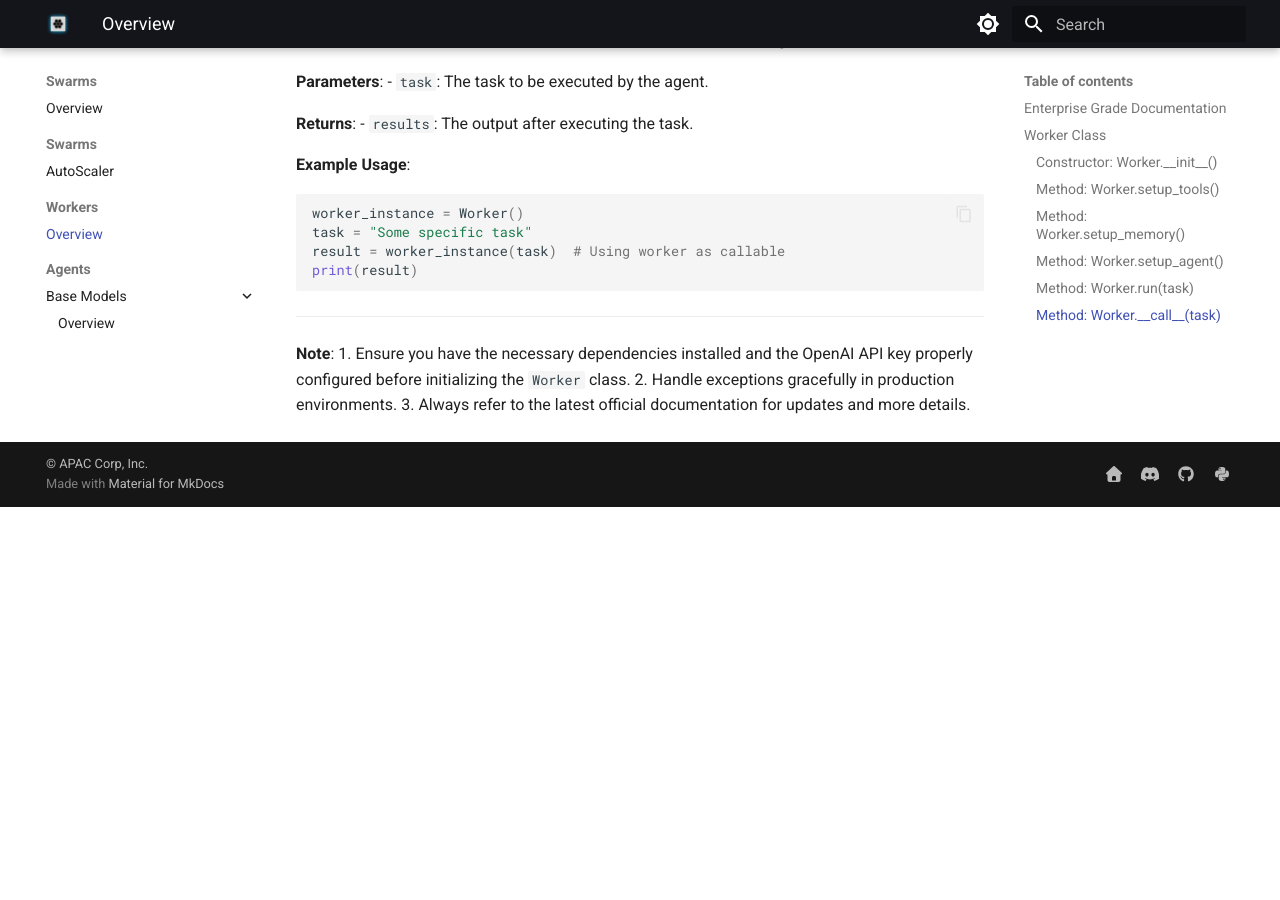
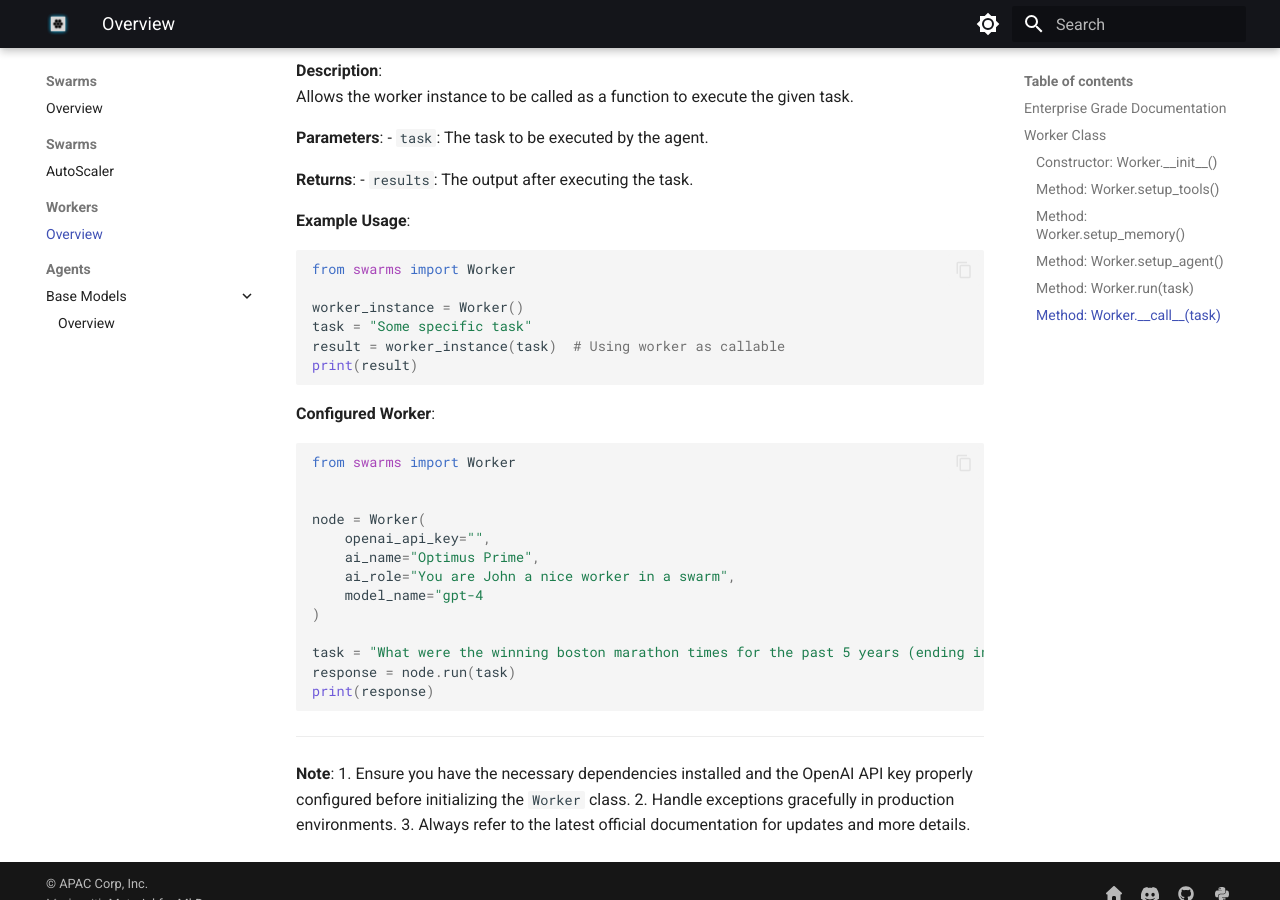
Before and after one commit to kyegomez/swarms-docs, an MkDocs documentation site: the page built from docs/swarms/workers/index.md, in a window 1280 px wide and 900 px high, scrolled down 2503 px. Built offline with MkDocs 1.6.1 and Material for MkDocs 9.7.7, drawn with Linux system fonts in a browser that asks for light colours; before the commit the page ends 3010 px from its top, so only the background shows below that; some of the changed text lies outside the part shown.

Commit message:
configured example

````diff
--- a/docs/swarms/workers/index.md
+++ b/docs/swarms/workers/index.md
@@ -5,6 +5,10 @@
 ## Worker Class
 
 The `Worker` class represents a core component of the framework designed to interact with ChatOpenAI models, utilize embeddings and vector stores, and run tasks. Enhanced with logging, error handling, and timing utilities, this class is integral for scalable and efficient task processing.
+
+```
+from swarms import WorkerNode
+```
 
 ---
 
@@ -120,11 +124,31 @@ Allows the worker instance to be called as a function to execute the given task.
 
 **Example Usage**:
 ```python
+from swarms import Worker
+
 worker_instance = Worker()
 task = "Some specific task"
 result = worker_instance(task)  # Using worker as callable
 print(result)
 ```
+**Configured Worker**:
+```python
+from swarms import Worker
+
+
+node = Worker(
+    openai_api_key="",
+    ai_name="Optimus Prime",
+    ai_role="You are John a nice worker in a swarm",
+    model_name="gpt-4
+)
+
+task = "What were the winning boston marathon times for the past 5 years (ending in 2022)? Generate a table of the year, name, country of origin, and times."
+response = node.run(task)
+print(response)
+
+```
+
 
 ---
 
````
